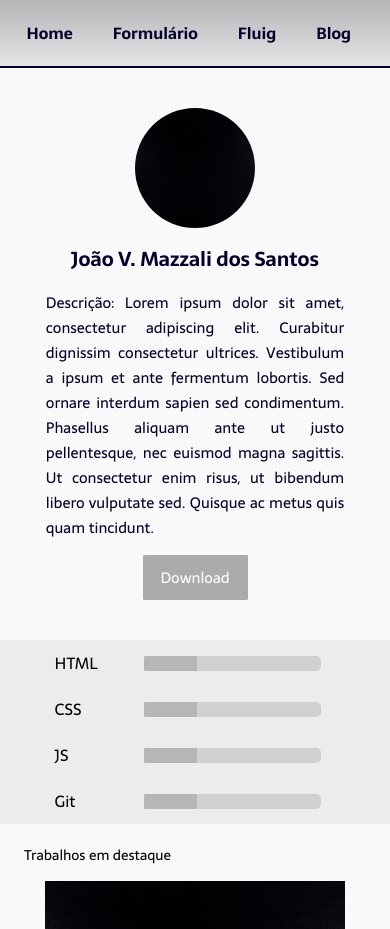
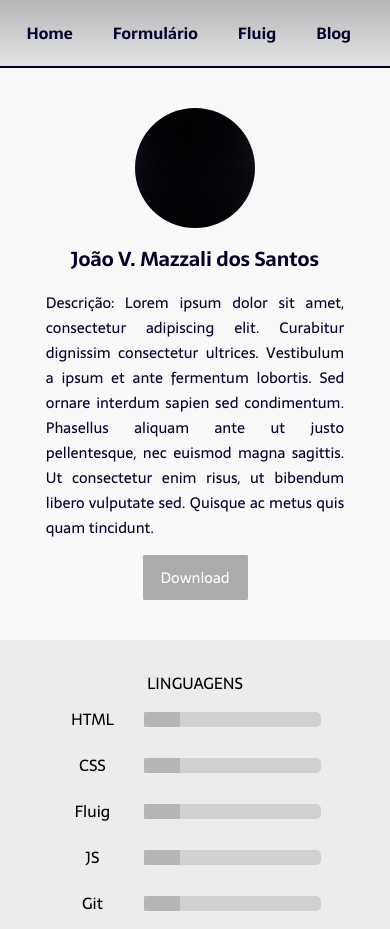
Before and after one commit to jmazzali/totvs, a plain HTML site: page portfolio/index.html in a window 390 px wide. Shown: the top 929 px of the page. Drawn offline with nearby package versions, Linux system fonts and the light colour scheme.

Commit message:
classes para section de nivel

```diff
--- a/portfolio/css/style.css
+++ b/portfolio/css/style.css
@@ -106,12 +106,11 @@ main
 /*SEÇÃO NÍVEIS DE LINGUAGEM*/
 #level{
     background-color: rgba(223, 223, 223, 0.493);
-    padding-left: 5%;
-    padding-right: 5%;
+    padding: 30px 5% 30px 5%;
 }
 
 #level p{
-    flex-direction: column;
+    font-size:16px;
 }
 
 .flex-column-center.coluna-progresso{
@@ -119,18 +118,18 @@ main
     align-items: flex-start;
 }
 
-#html-linha p, #css-linha p, #js-linha p, #git-linha p{
+.titulo-linguagens{
     width: 120px;
     padding-right: 5%;
 }
 
-#html-linha, #css-linha, #js-linha, #git-linha{
+.flex-row-center.linguagem-linha{
     width: 100%;
     padding: 10px 0 10px;
     justify-content:space-around;
 }
 
-#html-barra, #css-barra, #js-barra, #git-barra{
+.barra-linguagem{
     width: 100%;
     height: 15px;
     margin-right: 5%;
@@ -139,13 +138,13 @@ main
 }
 
 .progresso-iniciante{
-    width: 30%;
+    width: 20%;
     height: 15px;
     background-color: rgba(170, 170, 170, 0.678);
 }
 
 .progresso-basico{
-    width: 50%;
+    width: 40%;
     height: 15px;
     background-color: rgba(170, 170, 170, 0.678);
 }
@@ -251,7 +250,10 @@ footer p{
 }
 
 @media (max-width:920px){
-    #level{
+    #level p{
+        text-align: center;
+    }
+    #level-conteudo{
         flex-direction: column;
     }
     .flex-column-center.coluna-progresso{
--- a/portfolio/index.html
+++ b/portfolio/index.html
@@ -30,38 +30,49 @@
 
     </main>
 
-        <section id="level" class="flex-row-center">
+        <section id="level">
         <!-- DESTINADO PARA NÍVEL DE HABILIDADES -->
+        <p>LINGUAGENS</p>
 
+        <div id="level-conteudo" class="flex-row-center">
             <div class="flex-column-center coluna-progresso">
-            <div id="html-linha" class="flex-row-center">
-                <p>HTML</p>
-                <div id="html-barra">
+                <div class="flex-row-center linguagem-linha">
+                    <p class="titulo-linguagens">HTML</p>
+                    <div class="barra-linguagem">
                         <div class="progresso-iniciante"></div>
                     </div>
                 </div>
-            <div id="css-linha" class="flex-row-center">
-                <p>CSS</p>
-                <div id="css-barra">
+                <div class="flex-row-center linguagem-linha">
+                    <p class="titulo-linguagens">CSS</p>
+                    <div class="barra-linguagem">
+                        <div class="progresso-iniciante"></div>
+                    </div>
+                </div>
+                <div class="flex-row-center linguagem-linha">
+                    <p class="titulo-linguagens">Fluig</p>
+                    <div class="barra-linguagem">
                         <div class="progresso-iniciante"></div>
                     </div>
                 </div>
             </div>
 
             <div class="flex-column-center coluna-progresso">
-            <div id="js-linha" class="flex-row-center">
-                <p>JS</p>
-                <div id="js-barra">
+                <div class="flex-row-center linguagem-linha">
+                    <p class="titulo-linguagens">JS</p>
+                    <div class="barra-linguagem">
                         <div class="progresso-iniciante"></div>
                     </div>
                 </div>
-            <div id="git-linha" class="flex-row-center">
-                <p>Git</p>
-                <div id="git-barra">
+                <div class="flex-row-center linguagem-linha">
+                    <p class="titulo-linguagens">Git</p>
+                    <div class="barra-linguagem">
                         <div class="progresso-iniciante"></div>
                     </div>
                 </div>
             </div>
+        </div>
+        </div>
+
         </section>
 
         <section id="principais-projetos" class="flex-column-center">
```
Lines whose indentation alone changed are shown as unchanged.
